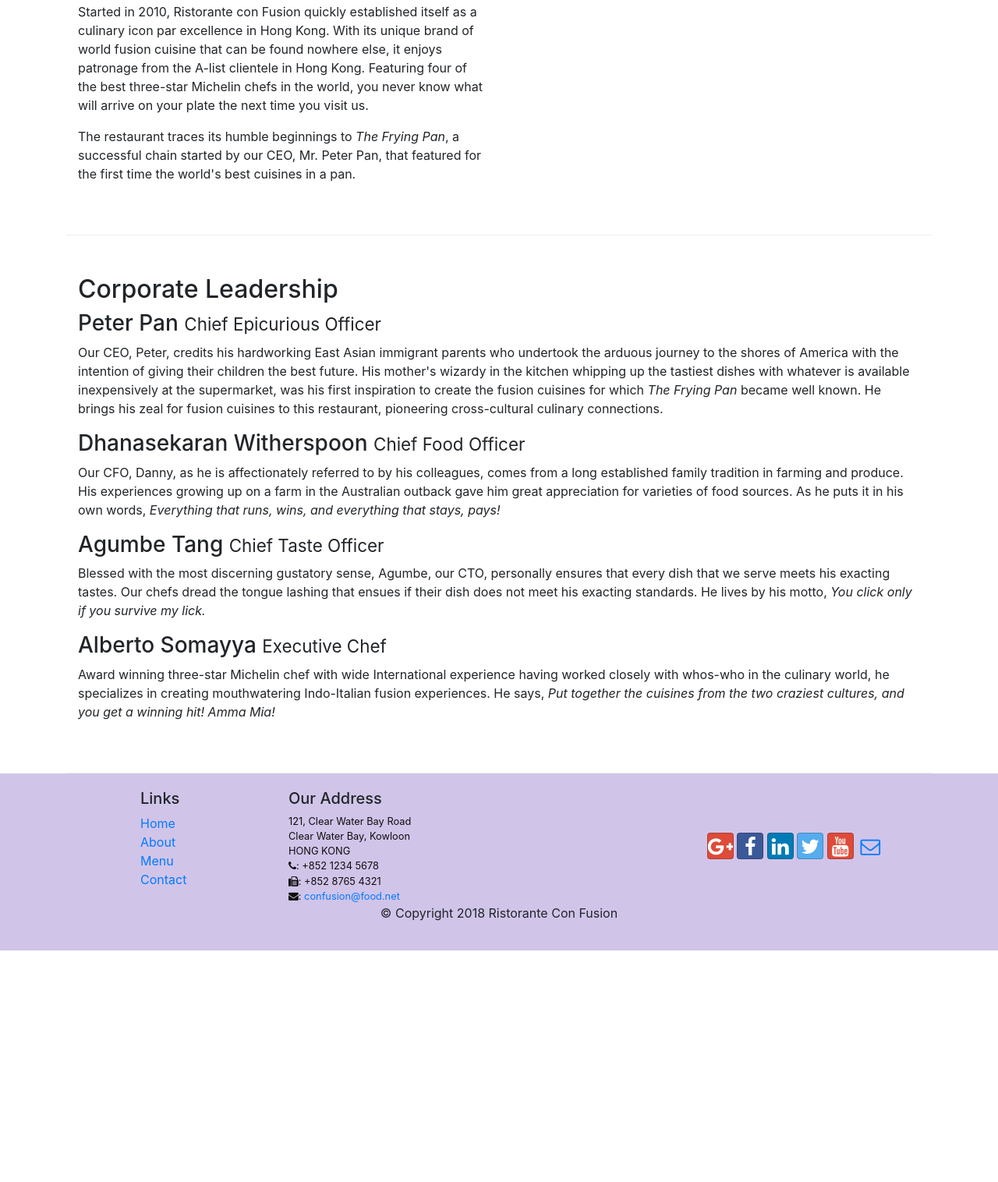
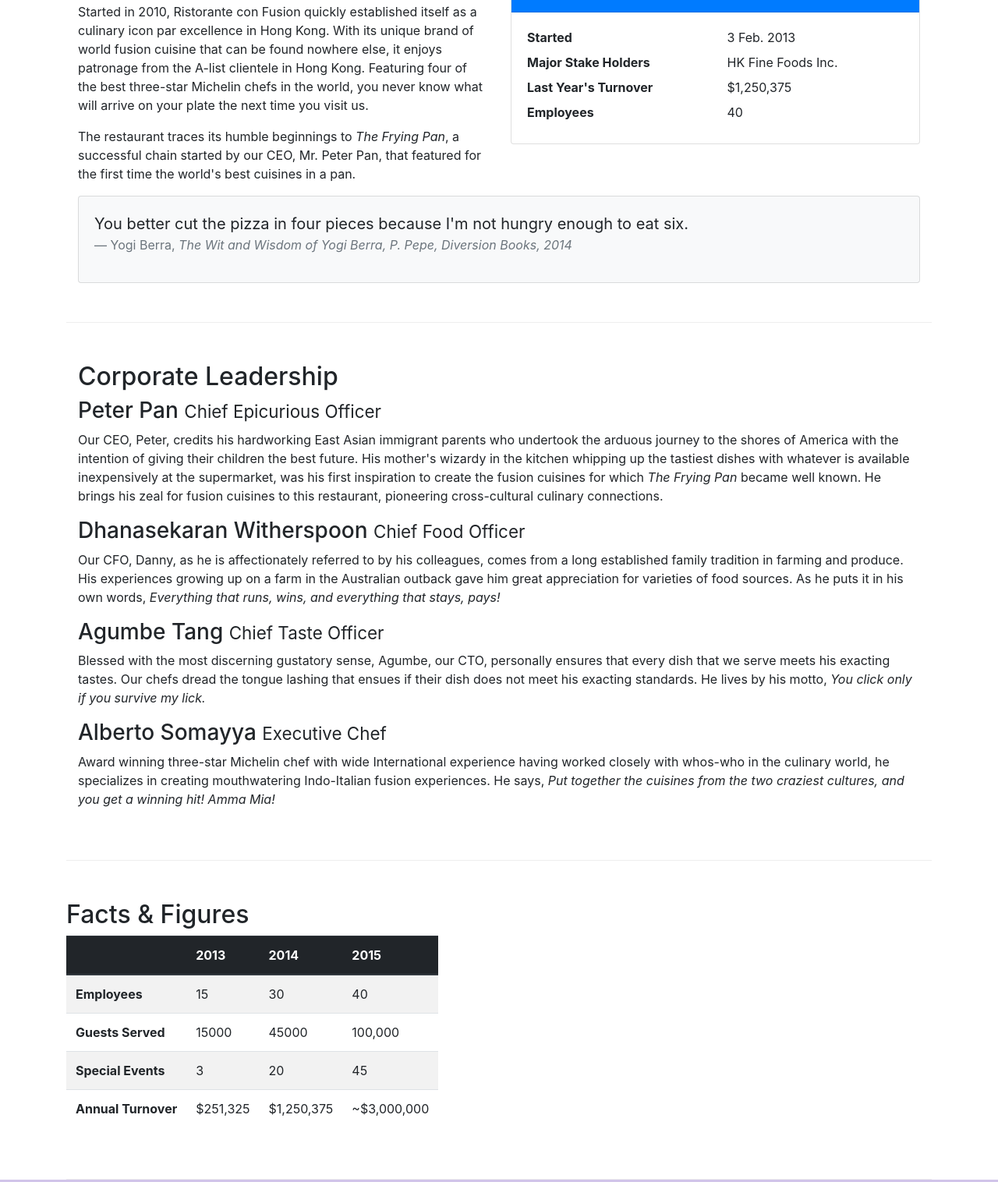
Before and after one commit to auan369/conFusion, a website: page aboutus.html in a window 1280 px wide. Shown: the part 564-2080 px from the top of the page at 78% size. Before the commit the page ends 1783 px from the top, so only its background shows below. Drawn offline with nearby package versions, Linux system fonts and the light colour scheme.

Commit message:
Tables and Cards

```diff
--- a/aboutus.html
+++ b/aboutus.html
@@ -67,7 +67,34 @@
                 <p>Started in 2010, Ristorante con Fusion quickly established itself as a culinary icon par excellence in Hong Kong. With its unique brand of world fusion cuisine that can be found nowhere else, it enjoys patronage from the A-list clientele in Hong Kong.  Featuring four of the best three-star Michelin chefs in the world, you never know what will arrive on your plate the next time you visit us.</p>
                 <p>The restaurant traces its humble beginnings to <em>The Frying Pan</em>, a successful chain started by our CEO, Mr. Peter Pan, that featured for the first time the world's best cuisines in a pan.</p>
             </div>
-            <div>
+            <div class="col-12 col-sm-6">
+                <div class="card">
+                    <h3 class="card-header bg-primary text-white">Facts At a Glance</h3>
+                    <div class="card-body">
+                        <d1 class="row">
+                            <dt class="col-6">Started</dt>
+                            <dd class="col-6">3 Feb. 2013</dd>
+                            <dt class="col-6">Major Stake Holders</dt>
+                            <dd class="col-6">HK Fine Foods Inc.</dd>
+                            <dt class="col-6">Last Year's Turnover</dt>
+                            <dd class="col-6">$1,250,375</dd>
+                            <dt class="col-6">Employees</dt>
+                            <dd class="col-6">40</dd>
+                        </d1>
+                    </div>
+                </div>
+            </div>
+            <div class="col-12">
+                <div class="card card-body bg-light">
+                    <blockquote class="blockquote">
+                        <p class="mb-0">You better cut the pizza in four pieces because
+                            I'm not hungry enough to eat six.</p>
+                        <footer class="blockquote-footer">Yogi Berra,
+                            <cite title="Source Title">The Wit and Wisdom of Yogi Berra,
+                                P. Pepe, Diversion Books, 2014</cite>
+                        </footer>
+                    </blockquote>
+                </div>
             </div>
         </div>
 
@@ -85,6 +112,52 @@
                 <p class="d-none d-sm-block">Award winning three-star Michelin chef with wide International experience having worked closely with whos-who in the culinary world, he specializes in creating mouthwatering Indo-Italian fusion experiences. He says, <em>Put together the cuisines from the two craziest cultures, and you get a winning hit! Amma Mia!</em></p>
             </div>
        </div>
+       <div class="row row-content">
+            <div clas="col-12 col-sm-6">
+                <h2>Facts &amp; Figures</h2>
+                <div class="table-responsive">
+                    <table class="table table-striped">
+                        <thead class="thead-dark">
+                            <tr>
+                                <th>&nbsp;</th>
+                                <th>2013</th>
+                                <th>2014</th>
+                                <th>2015</th>
+                            </tr>
+                        </thead>
+                        <tbody>
+                            <tr>
+                                <th>Employees</th>
+                                <td>15</td>
+                                <td>30</td>
+                                <td>40</td>
+                            </tr>
+                            <tr>
+                                <th>Guests Served</th>
+                                <td>15000</td>
+                                <td>45000</td>
+                                <td>100,000</td>
+                            </tr>
+                            <tr>
+                                <th>Special Events</th>
+                                <td>3</td>
+                                <td>20</td>
+                                <td>45</td>
+                            </tr>
+                            <tr>
+                                <th>Annual Turnover</th>
+                                <td>$251,325</td>
+                                <td>$1,250,375</td>
+                                <td>~$3,000,000</td>
+                            </tr>
+                        </tbody>
+                    </table>
+                </div>
+            </div>
+
+            <div class="col-12 col-sm-3">
+            </div>
+        </div>
 
     </div>
 
```
